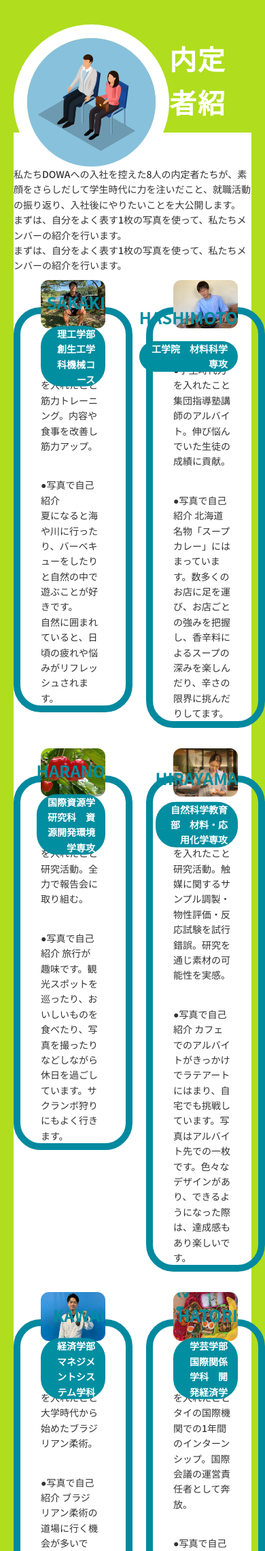
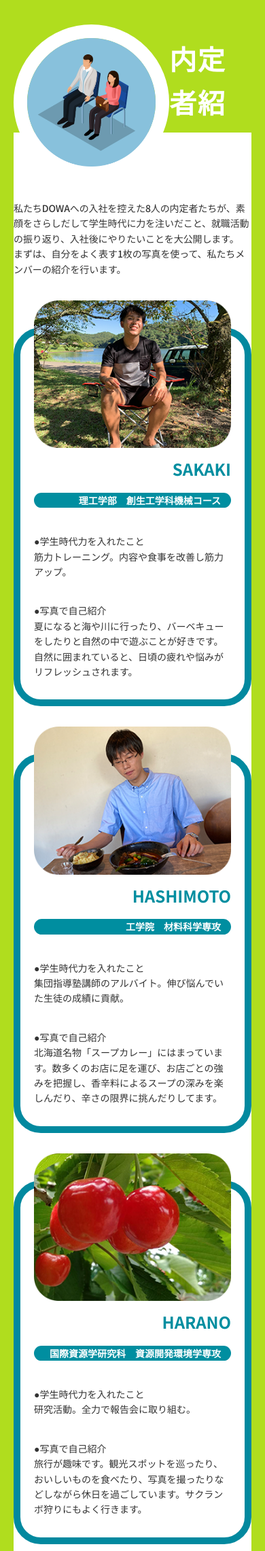
Before and after one commit to nghiaweb/dowa, a PHP site: page /special/voice/voice.html in a window 390 px wide. Shown: the part 854-3136 px from the top of the page at 68% size. Run offline with PHP 8.4, Linux system fonts and the light colour scheme.

Commit message:
done
will

```diff
--- a/saiyou/css/voice02.css
+++ b/saiyou/css/voice02.css
@@ -2,15 +2,26 @@
   font-weight: 500;
   color: #333;
   text-align: left;
-  margin: 50px 0; }
+  margin: 50px 0;
+}
+
+.brief-introduction:first-of-type{
+  margin: 100px 0 75px;
+}
+
+.brief-introduction p{
+  letter-spacing: -0.1px;
+}
 
 .candidate {
   display: flex;
   justify-content: flex-start;
-  align-items: flex-start;
+  align-items: stretch;
   flex-flow: row wrap;
   width: 1140px;
-  margin-bottom: -50px; }
+  margin-bottom: -50px;
+}
+
 .candidate__child {
   max-width: calc((100% - 80px) / 2);
   width: 100%;
@@ -18,42 +29,84 @@
   border-radius: 40px;
   margin-right: 20px;
   margin-bottom: 70px;
-    padding: 0 30px;
-    min-height: 480px; }
+  padding: 0 30px 40px;
+}
+
 .candidate__child__info {
   position: relative;
-      z-index: 0; }
+  z-index: 0;
+}
+
 .candidate__child__info figure {
-        transform: translateY(-50px); }
+  transform: translateY(-50px);
+}
+
+.candidate__child__info figure img{
+  width: auto;
+}
+
 .candidate__child__info--name {
   position: absolute;
   z-index: 1;
   top: 50%;
   right: 0;
   transform: translateY(-50%);
-        text-align: right; }
+  text-align: right;
+}
+
 .candidate__child__info--name h3 {
   font-weight: bold;
   font-size: 2.4rem;
   color: #008ea0;
-          margin-bottom: 15px; }
+  margin-bottom: 15px;
+}
+
 .candidate__child__info--name p {
   background-color: #008ea0;
   color: #fff;
   font-weight: bold;
   border-radius: 30px;
-          padding: 0 15px; }
+  padding: 0 15px;
+  width: max-content;
+  display: table;
+  margin-left: auto;
+}
+
 .candidate__child__detail {
   font-weight: 500;
   color: #333;
-      padding-right: 10px; }
+  padding-right: 10px;
+}
+
 .candidate__child__detail p:first-of-type {
-        margin-bottom: 35px; }
+  margin-bottom: 35px;
+}
+
 @media screen and (max-width: 1023px) {
   .candidate {
-      width: calc(100% + 40px); }
+    width: calc(100% + 20px);
+  }
   .candidate__child {
-        max-width: calc(50% - 20px); } }
+    max-width: calc(50% - 20px);
+  }
+  .candidate__child__info--name{
+    position: static;
+  }
+}
+@media screen and (max-width: 767px) {
+  .candidate {
+    width: 100%;
+  }
+  .candidate__child {
+    max-width: 100%;
+    margin-right: 0;
+    padding: 0 20px 30px;
+  }
+  .candidate__child__info--name p{
+    width: auto;
+    display: block;
+  }
+}
 
 .competence h2 {
   background-color: #008ea0;
@@ -61,18 +114,24 @@
   font-size: 2.4rem;
   font-weight: bold;
   color: #fff;
-  margin-bottom: 40px; }
+  margin-bottom: 40px;
+}
+
 .competence__quote {
   padding-left: 30px;
   display: flex;
   justify-content: space-between;
   align-items: center;
-  margin-bottom: 40px; }
+  margin-bottom: 40px;
+}
+
 .competence__quote__answer {
   background-color: #e5f3f5;
   position: relative;
   z-index: 0;
-    padding: 30px; }
+  padding: 30px;
+}
+
 .competence__quote__answer::before {
   content: '';
   position: absolute;
@@ -81,36 +140,86 @@
   width: 20px;
   height: 20px;
   background-color: #e5f3f5;
-      transform: translateY(-50%) rotate(45deg); }
+  transform: translateY(-50%) rotate(45deg);
+}
+
 .competence__quote__candidate {
   display: flex;
   justify-content: flex-end;
   align-items: center;
   max-width: 260px;
-    width: 100%; }
+  width: 100%;
+}
+
 .competence__quote__candidate figure {
   width: 110px;
   height: 110px;
   border-radius: 50%;
   border: 7px solid #008ea0;
-      overflow: hidden; }
+  overflow: hidden;
+}
+
 .competence__quote__candidate p {
   color: #008ea0;
-      font-weight: bold; }
+  font-weight: bold;
+}
+
 .competence__quote--right {
-    padding-right: 20px; }
+  padding-right: 20px;
+}
+
 .competence__quote--right .competence__quote__answer::before {
-      right: -10px; }
+  right: -10px;
+}
+
 .competence__quote--right .competence__quote__candidate p {
-      margin-right: 15px; }
+  margin-right: 15px;
+}
+
 .competence__quote--left {
   padding-right: 30px;
-    flex-flow: row-reverse nowrap; }
+  flex-flow: row-reverse nowrap;
+}
+
 .competence__quote--left .competence__quote__answer::before {
-      left: -10px; }
+  left: -10px;
+}
+
 .competence__quote--left .competence__quote__candidate {
-      flex-flow: row-reverse nowrap; }
+  flex-flow: row-reverse nowrap;
+}
+
 .competence__quote--left .competence__quote__candidate p {
-        margin-left: 15px; }
+  margin-left: 15px;
+}
 
-/*# sourceMappingURL=voice02.css.map */
+@media screen and (max-width: 1023px) {
+  .competence__quote__answer {
+    max-width: calc(50% + 100px);
+  }
+}
+@media screen and (max-width: 767px) {
+  .competence__quote{
+    flex-flow: column nowrap;
+    padding: 0 15px;
+  }
+  .competence__quote__answer {
+    max-width: 100%;
+  }
+  .competence__quote__candidate{
+    max-width: 100%;
+    margin-top: 25px;
+  }
+  .competence__quote--right .competence__quote__answer::before{
+    right: 25px;
+    top: auto;
+    bottom: 0;
+    transform: translateY(50%) rotate(45deg);
+  }
+  .competence__quote--left .competence__quote__answer::before{
+    left: 25px;
+    top: auto;
+    bottom: 0;
+    transform: translateY(50%) rotate(45deg);
+  }
+}
--- a/saiyou/special/voice/voice.html
+++ b/saiyou/special/voice/voice.html
@@ -350,8 +350,7 @@
                     </div>
                     <div class="container">
                         <div class="brief-introduction">
-                            <p>私たちDOWAへの入社を控えた8人の内定者たちが、素顔をさらしだして学生時代に力を注いだこと、就職活動の振り返り、入社後にやりたいことを大公開します。
-                            まずは、自分をよく表す1枚の写真を使って、私たちメンバーの紹介を行います。</p>
+                            <p>私たちDOWAへの入社を控えた8人の内定者たちが、素顔をさらしだして学生時代に力を注いだこと、就職活動の振り返り、入社後にやりたいことを大公開します。</p>
                             <p>まずは、自分をよく表す1枚の写真を使って、私たちメンバーの紹介を行います。</p>
                         </div>
                         <div class="candidate">
@@ -380,9 +379,9 @@
                                     </div>
                                 </div>
                                 <div class="candidate__child__detail">
-                                    <p>●学生時代力を入れたこと
+                                    <p>●学生時代力を入れたこと<br>
                                     集団指導塾講師のアルバイト。伸び悩んでいた生徒の成績に貢献。</p>
-                                    <p>●写真で自己紹介
+                                    <p>●写真で自己紹介<br>
                                     北海道名物「スープカレー」にはまっています。数多くのお店に足を運び、お店ごとの強みを把握し、香辛料によるスープの深みを楽しんだり、辛さの限界に挑んだりしてます。</p>
                                 </div>
                             </div>
@@ -395,9 +394,9 @@
                                     </div>
                                 </div>
                                 <div class="candidate__child__detail">
-                                    <p>●学生時代力を入れたこと
+                                    <p>●学生時代力を入れたこと<br>
                                     研究活動。全力で報告会に取り組む。</p>
-                                    <p>●写真で自己紹介
+                                    <p>●写真で自己紹介<br>
                                     旅行が趣味です。観光スポットを巡ったり、おいしいものを食べたり、写真を撮ったりなどしながら休日を過ごしています。サクランボ狩りにもよく行きます。</p>
                                 </div>
                             </div>
@@ -410,9 +409,9 @@
                                     </div>
                                 </div>
                                 <div class="candidate__child__detail">
-                                    <p>●学生時代力を入れたこと
+                                    <p>●学生時代力を入れたこと<br>
                                     研究活動。触媒に関するサンプル調製・物性評価・反応試験を試行錯誤。研究を通じ素材の可能性を実感。</p>
-                                    <p>●写真で自己紹介
+                                    <p>●写真で自己紹介<br>
                                     カフェでのアルバイトがきっかけでラテアートにはまり、自宅でも挑戦しています。写真はアルバイト先での一枚です。色々なデザインがあり、できるようになった際は、達成感もあり楽しいです。</p>
                                 </div>
                             </div>
@@ -425,9 +424,9 @@
                                     </div>
                                 </div>
                                 <div class="candidate__child__detail">
-                                    <p>●学生時代力を入れたこと
+                                    <p>●学生時代力を入れたこと<br>
                                     大学時代から始めたブラジリアン柔術。</p>
-                                    <p>●写真で自己紹介
+                                    <p>●写真で自己紹介<br>
                                     ブラジリアン柔術の道場に行く機会が多いです。日々課題に向き合い鍛錬しています。汗を流すことで心も体もリフレッシュできますよ。</p>
                                 </div>
                             </div>
@@ -440,9 +439,9 @@
                                     </div>
                                 </div>
                                 <div class="candidate__child__detail">
-                                    <p>●学生時代力を入れたこと
+                                    <p>●学生時代力を入れたこと<br>
                                     タイの国際機関での1年間のインターンシップ。国際会議の運営責任者として奔放。</p>
-                                    <p>●写真で自己紹介
+                                    <p>●写真で自己紹介<br>
                                     料理と映画にはまっています。料理では、手作り弁当を持って近所の公園へピクニックに出かけたりしています。映画は、アクション映画が好きで、カーアクションに憧れ、マニュアル免許に挑戦しましたが、途中で挫折しちゃいました。</p>
                                 </div>
                             </div>
@@ -455,9 +454,9 @@
                                     </div>
                                 </div>
                                 <div class="candidate__child__detail">
-                                    <p>●学生時代力を入れたこと
+                                    <p>●学生時代力を入れたこと<br>
                                     サークルの幹事長。また、趣味の麻雀では柔軟な対応力を養う。</p>
-                                    <p>●写真で自己紹介
+                                    <p>●写真で自己紹介<br>
                                     自分への挑戦課題として、鹿児島から博多まで歩きました。その時は挑戦を過酷なものにするため下駄を履きました、写真は実は学ラン姿ですが、時期はなんと8月。タフな精神が取り柄です(笑）</p>
                                 </div>
                             </div>
@@ -470,9 +469,9 @@
                                     </div>
                                 </div>
                                 <div class="candidate__child__detail">
-                                    <p>●学生時代力を入れたこと
+                                    <p>●学生時代力を入れたこと<br>
                                     論文大会へのチーム参加と入選獲得。メンバーの意欲向上に力を注ぐ。</p>
-                                    <p>●写真で自己紹介
+                                    <p>●写真で自己紹介<br>
                                     ドライブに最近はまっています。自分の車は持っていないので、家族の車を借りてたまに近所を走ります。まだまだ初心者ですが、余裕ができたら友達と遠出してみたいと思っています。</p>
                                 </div>
                             </div>
```
Lines whose indentation alone changed are shown as unchanged.
